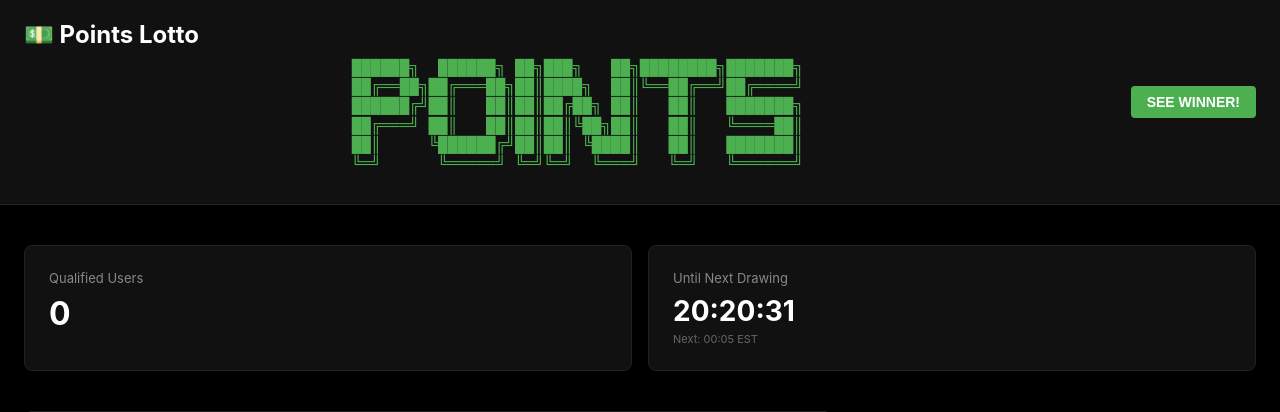
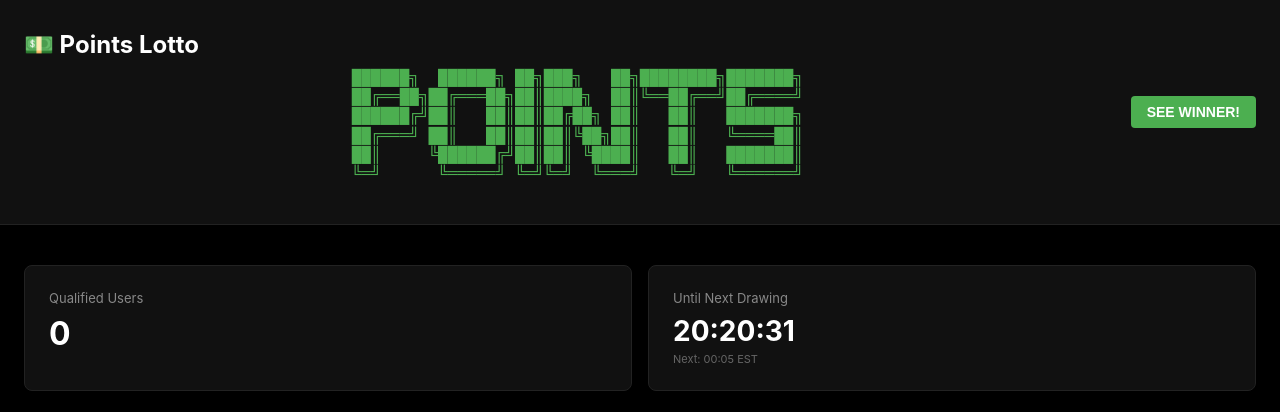
Before and after one commit to bigfishlaker/points-lotto, a Flask app: page / in a window 1280 px wide. Shown: the top 412 px of the page. Run offline with Flask 3, Linux system fonts and the light colour scheme; data that the repository does not hold is empty.

Commit message:
Fix header height to accommodate ASCII art

```diff
--- a/templates/index.html
+++ b/templates/index.html
@@ -32,10 +32,11 @@
         .header-content {
             max-width: 1400px;
             margin: 0 auto;
-            padding: 0 24px;
+            padding: 10px 24px;
             display: flex;
             justify-content: space-between;
             align-items: center;
+            min-height: 70px;
         }
 
         .logo {
```
